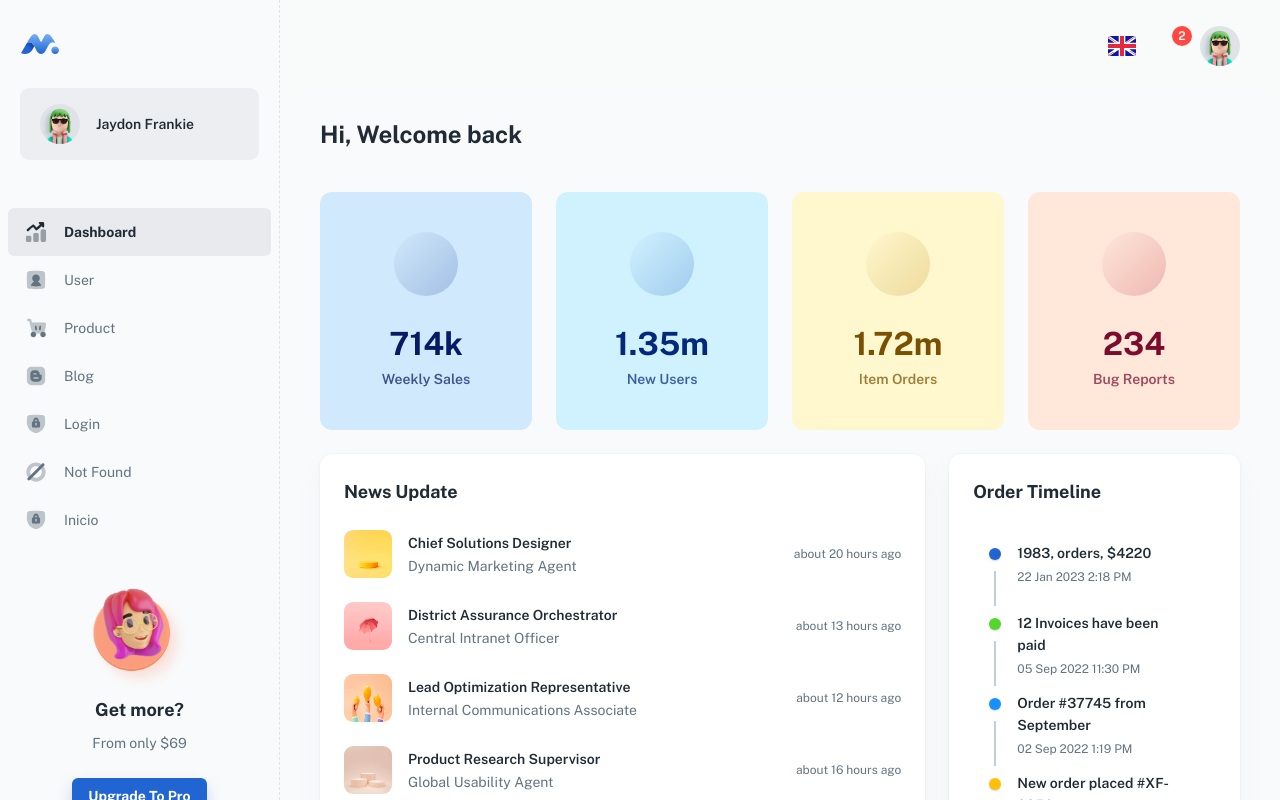
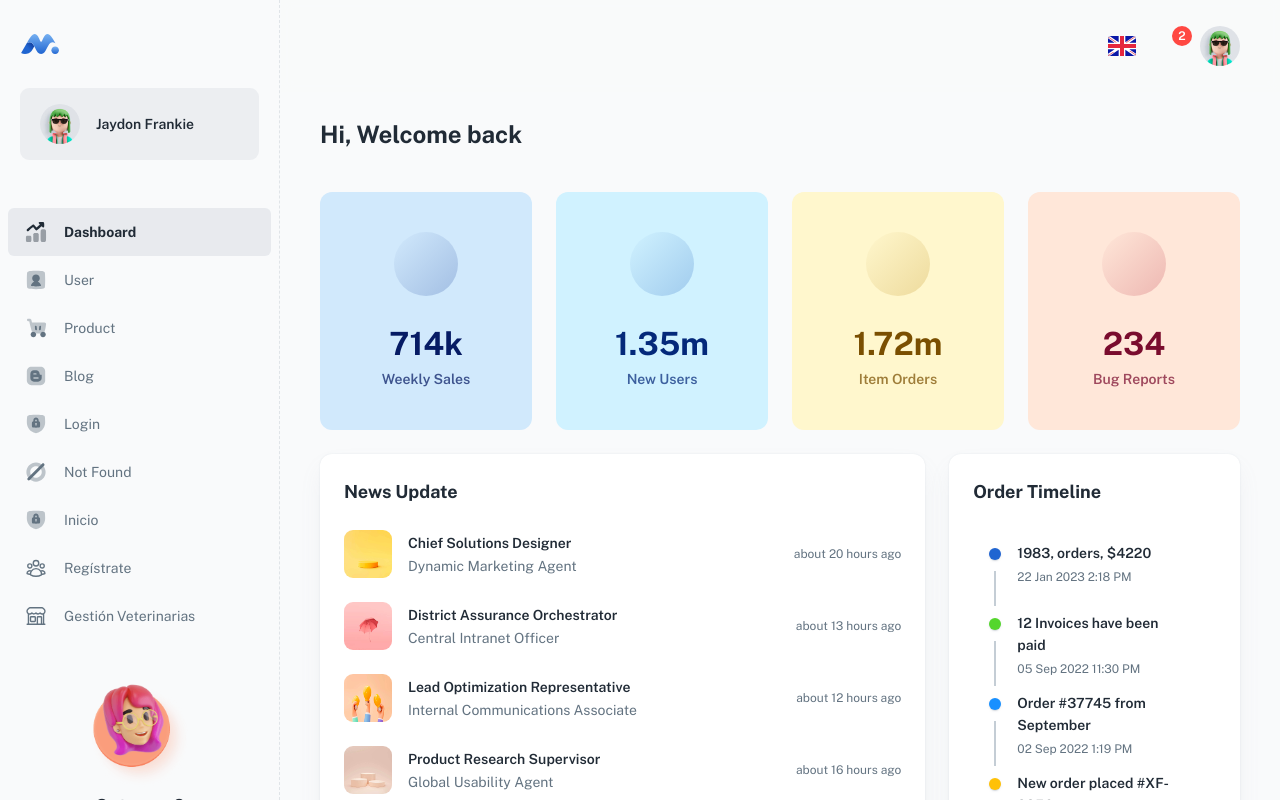
Before and after one commit to YumaLee/ui-app-veterinaria, a React (Create React App) app: page /dashboard/app in a window 1280 px wide. Shown: the top 800 px of the page. Built offline with nearby package versions, Linux system fonts and the light colour scheme; some icons are missing; a web font is replaced by a local one.

Commit message:
pagina de gestion de veterinarias

```diff
--- a/src/layouts/dashboard/nav/config.js
+++ b/src/layouts/dashboard/nav/config.js
@@ -42,6 +42,16 @@ const navConfig = [
     path: '/home',
     icon: icon('ic_lock'),
   },
+  {
+    title: 'Regístrate',
+    path: '/registration',
+    icon: icon('ic_clients'),
+  },
+  {
+    title: 'Gestión Veterinarias',
+    path: '/dashboard/admin_vet',
+    icon: icon('ic_vet'),
+  },
 ];
 
 export default navConfig;
--- a/src/pages/AdminManageVetPage.js
+++ b/src/pages/AdminManageVetPage.js
@@ -1,9 +1,7 @@
 import { Helmet } from 'react-helmet-async';
 import { useState } from 'react';
 // @mui
-import { Container, Stack, Typography, Button, Box } from '@mui/material';
-import { spacing } from '@mui/system';
-import Iconify from '../components/iconify';
+import { Container, Stack, Typography } from '@mui/material';
 // components
 import AdminVetForm from '../sections/admin/ManageVet/ManageVetForm';
 import { AddVeterinariaModal } from '../sections/admin/ManageVet/add';
@@ -11,17 +9,6 @@ import { AddVeterinariaModal } from '../sections/admin/ManageVet/add';
 // ----------------------------------------------------------------------
 
 export default function AdminManageVetPage() {
-
-  // MODAL
-  const [isModalOpen, setIsModalOpen] = useState(false);
-
-  const handleOpenModal = () => {
-    setIsModalOpen(true);
-  };
-
-  const handleCloseModal = () => {
-    setIsModalOpen(false);
-  };
 
   const handleAddVeterinaria = (veterinariaData) => {
     // Aquí puedes manejar la lógica para agregar la veterinaria a tu lista de veterinarias
@@ -39,17 +26,6 @@ export default function AdminManageVetPage() {
           <Typography variant="h4" gutterBottom>
           Veterinarias
           </Typography>
-          <Box justifyContent="space-between">
-            <Button onClick={handleOpenModal} variant="contained" color='primary' sx={{ m: '0.25rem' }} startIcon={<Iconify icon="eva:plus-fill" />}>
-              Nuevo
-            </Button>
-            <Button variant="contained" color='warning' sx={{ m: '0.25rem' }} startIcon={<Iconify icon="eva:edit-fill" />}>
-              Modificar
-            </Button>
-            <Button variant="contained" color='error' sx={{ m: '0.25rem' }} startIcon={<Iconify icon="eva:trash-fill" />}>
-              Eliminar
-            </Button>
-          </Box>
           {/* Modal para agregar veterinaria */}
           <AddVeterinariaModal  />
         </Stack>
```
Also changed, not shown: public/assets/icons/navbar/ic_clients.svg (added), public/assets/icons/navbar/ic_vet.svg (added).
